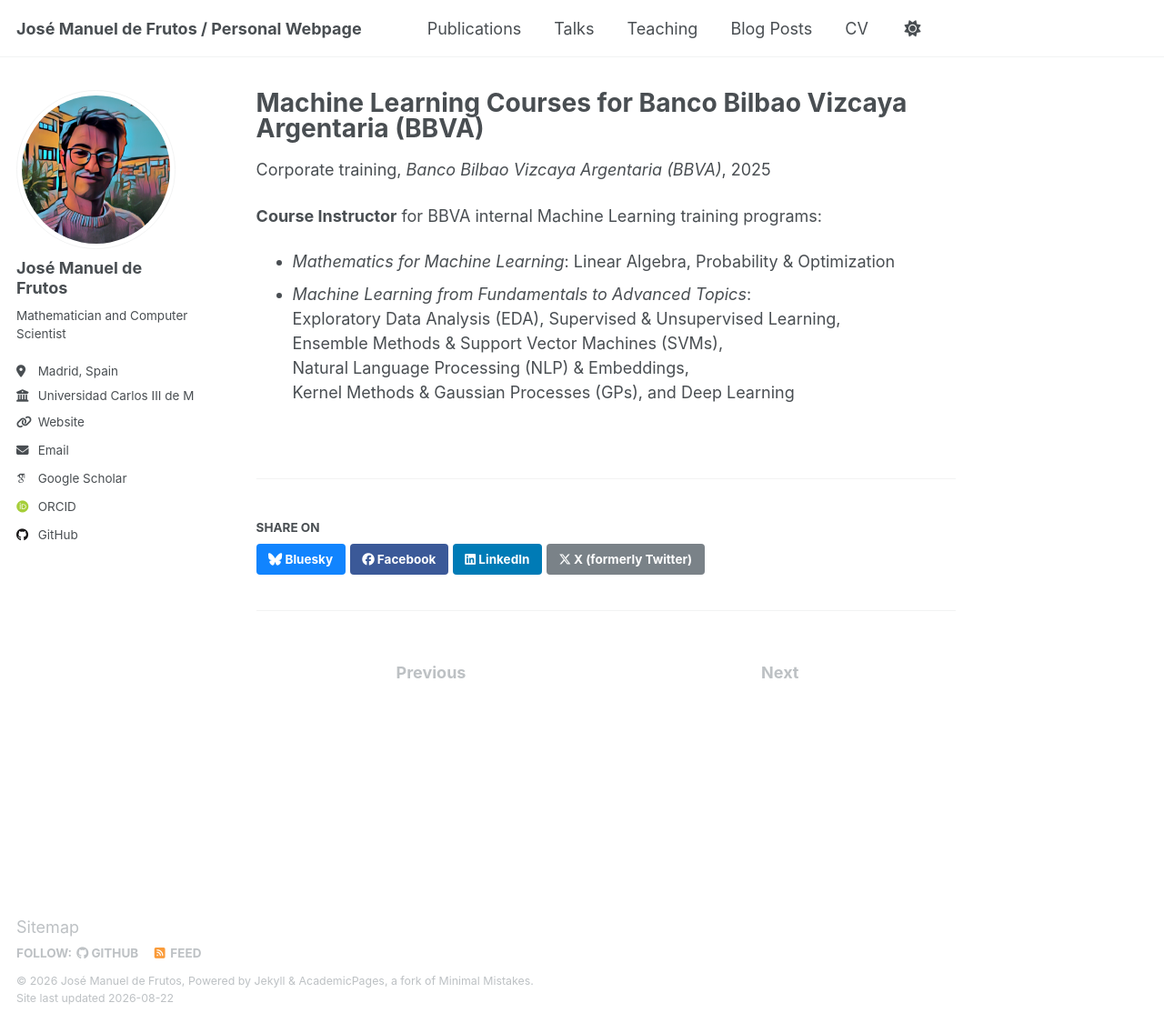
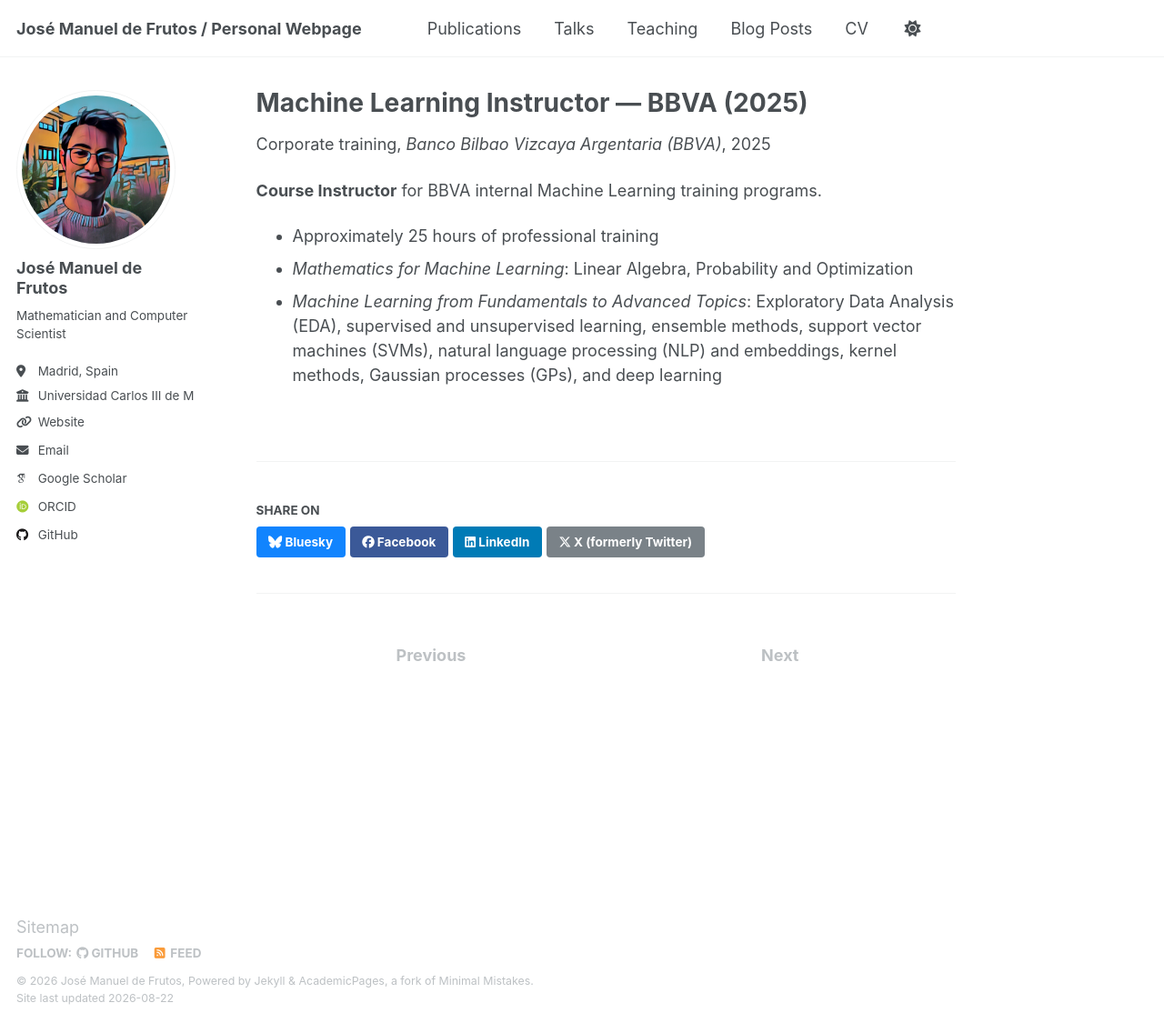
Before and after one commit to josemanuel22/josemanuel22.github.io, a Jekyll site: the page built from _teaching/2025_bbva.md, in a window 1280 px wide and 1125 px high. Shown: the whole window at 91% size. Built offline with Jekyll 4.4.1, drawn with Linux system fonts in a browser that asks for light colours; some web fonts are replaced.

Commit message:
Refine BBVA teaching entry

```diff
--- a/_teaching/2025_bbva.md
+++ b/_teaching/2025_bbva.md
@@ -1,5 +1,5 @@
 ---
-title: "Machine Learning Courses for Banco Bilbao Vizcaya Argentaria (BBVA)"
+title: "Machine Learning Instructor — BBVA (2025)"
 collection: teaching
 type: "Corporate training"
 permalink: /teaching/2025-bbva-machine-learning
@@ -8,11 +8,8 @@ date: 2025-09-01
 location: "Madrid, Spain"
 ---
 
-**Course Instructor** for BBVA internal Machine Learning training programs:
+**Course Instructor** for BBVA internal Machine Learning training programs.
 
-- *Mathematics for Machine Learning*: Linear Algebra, Probability & Optimization
-- *Machine Learning from Fundamentals to Advanced Topics*:
-  Exploratory Data Analysis (EDA), Supervised & Unsupervised Learning,
-  Ensemble Methods & Support Vector Machines (SVMs),
-  Natural Language Processing (NLP) & Embeddings,
-  Kernel Methods & Gaussian Processes (GPs), and Deep Learning
+- Approximately 25 hours of professional training
+- *Mathematics for Machine Learning*: Linear Algebra, Probability and Optimization
+- *Machine Learning from Fundamentals to Advanced Topics*: Exploratory Data Analysis (EDA), supervised and unsupervised learning, ensemble methods, support vector machines (SVMs), natural language processing (NLP) and embeddings, kernel methods, Gaussian processes (GPs), and deep learning
```
